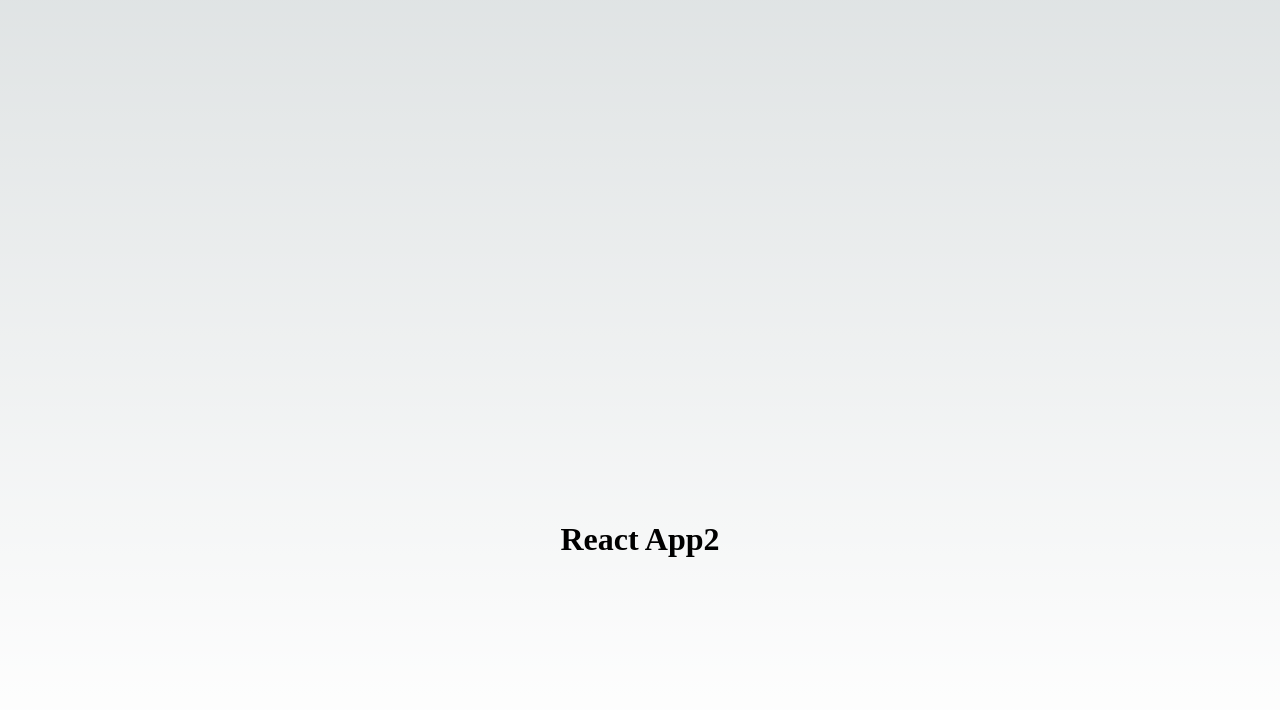
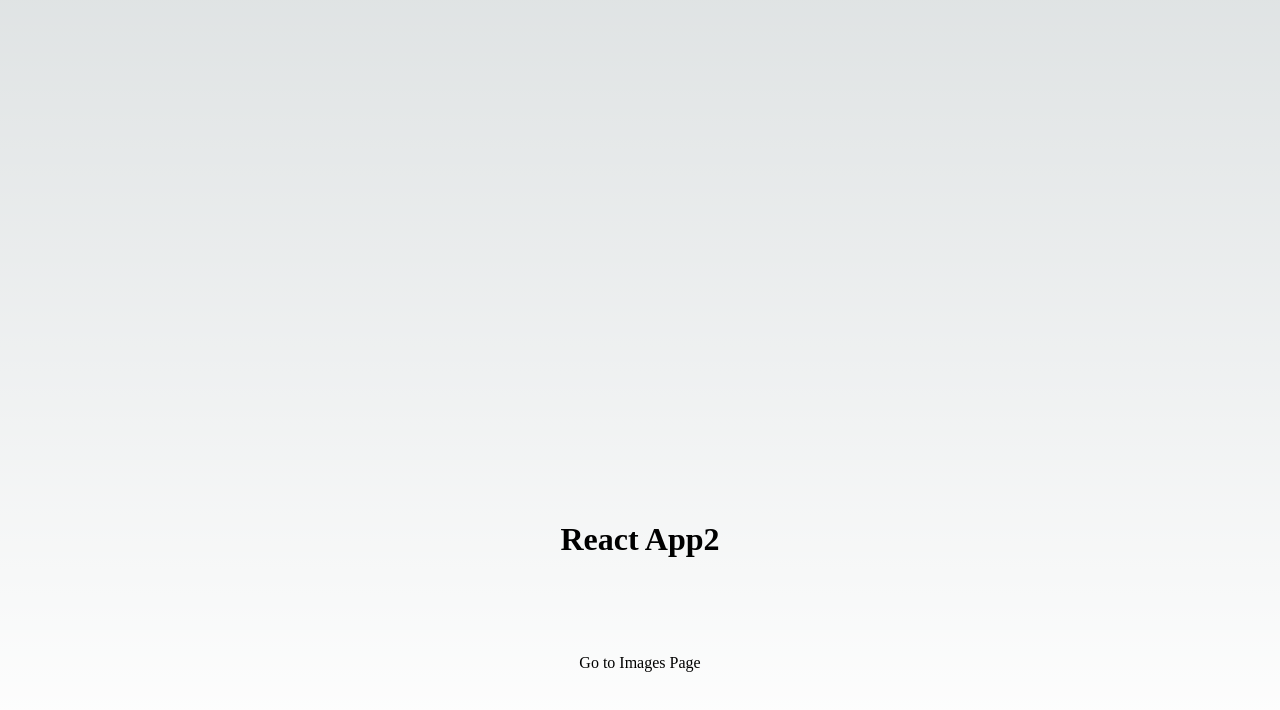
Before and after one commit to RAJI-Zakaria/jamstack, a Next.js app: page / in a window 1280 px wide. Shown: the part 242-952 px from the top of the page. Built offline with nearby package versions, Linux system fonts and the light colour scheme.

Commit message:
adding link to the photos page on the home page

```diff
--- a/pages/index.tsx
+++ b/pages/index.tsx
@@ -3,6 +3,7 @@ import Image from 'next/image'
 import { Inter } from '@next/font/google'
 import styles from '../styles/Home.module.css'
 import Header from '../components/header'
+import Link from 'next/link';
 
 export default function Home() {
   return (
@@ -12,6 +13,9 @@ export default function Home() {
       </Head>
       <main className={styles.main}>
         <Header />
+          <Link href="/photos" passHref>
+              Go to Images Page
+          </Link>
       </main>
     </>
   )
```
